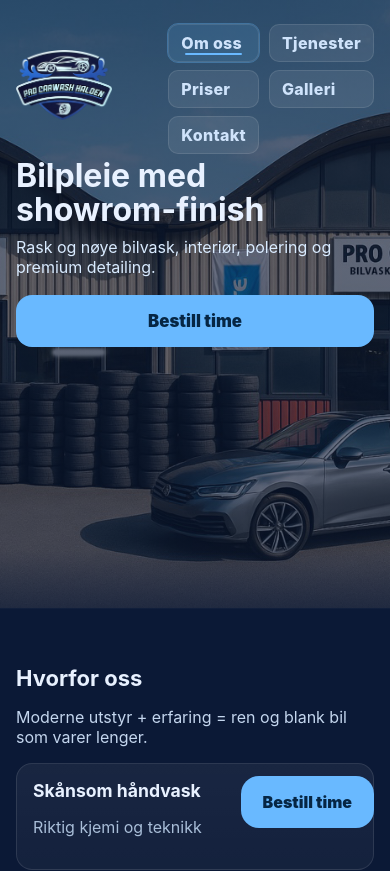
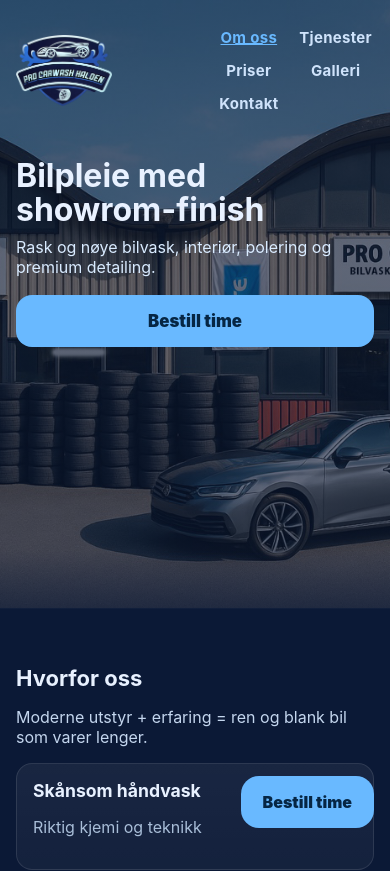
Before and after one commit to ihorbenhav-source/Pro-carwash, a plain HTML site: page index.html in a window 390 px wide. Shown: the top 871 px of the page. Drawn offline with Linux system fonts and the light colour scheme.

Commit message:
Update index.html

```diff
--- a/index.html
+++ b/index.html
@@ -116,50 +116,37 @@
   </div>
 </header>
 
-<!-- === MOBILE NAV: без бургера, 2–3 столбца, рабочие якоря === -->
+<!-- === MOBILE NAV: компактное, без кнопок, 2–3 столбца === -->
 <style>
-  /* Убираем бургер и оверлей, если где-то остались */
-  .burger-btn{display:none !important}
-  .nav-overlay{display:none !important}
+  /* убираем бургер */
+  .burger-btn, .nav-overlay{display:none !important}
 
-  /* Мобильная сетка меню */
   @media (max-width: 840px){
     .header .nav{
       display:grid !important;
       position:static !important;
-      grid-template-columns: repeat(3, auto);
-      justify-content:end;
-      align-items:center;
-      gap:8px 10px;
-      padding:8px 0 0;
+      grid-template-columns: repeat(3, 1fr);
+      gap:6px 10px;
+      justify-items:center;
+      padding:8px 0;
       background:transparent !important;
       border:none !important;
       box-shadow:none !important;
     }
-    /* На очень узких экранах — 2 столбца */
-    @media (max-width: 480px){
-      .header .nav{
-        grid-template-columns: repeat(2, auto);
-        justify-content:space-between;
-      }
-    }
     .header .nav a{
-      display:inline-block;
-      padding:8px 12px;
-      font-size:16px;
-      font-weight:800;
+      font-size:15px;
+      font-weight:700;
       color:#cfe3fb;
       text-decoration:none;
-      border-radius:10px;
-      background:rgba(255,255,255,.08);
-      border:1px solid rgba(255,255,255,.10);
+      padding:4px 2px;
     }
-    .header .nav a:hover{
-      background:rgba(255,255,255,.12)
-    }
-    .header .nav a.active{
-      background:rgba(105,185,255,.15);
-      outline:1px solid rgba(105,185,255,.35)
+    .header .nav a:hover{color:#69b9ff}
+    .header .nav a.active{color:#69b9ff; text-decoration:underline}
+  }
+
+  @media (max-width: 480px){
+    .header .nav{
+      grid-template-columns: repeat(2, 1fr);
     }
   }
 </style>
@@ -169,36 +156,30 @@
   const header = document.querySelector('.header');
   const nav = document.getElementById('nav');
 
-  // плавный скролл с учётом фиксированной шапки
   function smartScrollTo(hash){
     if(!hash) return;
     const el = document.querySelector(hash);
     if(!el) return;
-    const y = el.getBoundingClientRect().top + window.pageYOffset - (header.offsetHeight + 8);
-    window.scrollTo({ top: y, behavior: 'smooth' });
+    const y = el.getBoundingClientRect().top + window.pageYOffset - (header.offsetHeight + 6);
+    window.scrollTo({ top: y, behavior:'smooth' });
   }
 
-  // клики по пунктам меню
+  // клики по пунктам
   nav.querySelectorAll('a[href^="#"]').forEach(a=>{
     a.addEventListener('click', e=>{
       e.preventDefault();
       smartScrollTo(a.getAttribute('href'));
-      // подсветка активного пункта
       nav.querySelectorAll('a').forEach(x=>x.classList.toggle('active', x===a));
     });
   });
 
-  // логотип — к самому верху
-  const brand = document.getElementById('brandLink');
-  if(brand){
-    brand.addEventListener('click', e=>{
-      e.preventDefault();
-      window.scrollTo({top:0, behavior:'smooth'});
-    });
-  }
+  // логотип — вверх
+  document.getElementById('brandLink').addEventListener('click', e=>{
+    e.preventDefault();
+    window.scrollTo({top:0, behavior:'smooth'});
+  });
 })();
 </script>
-
 
 
 
```
